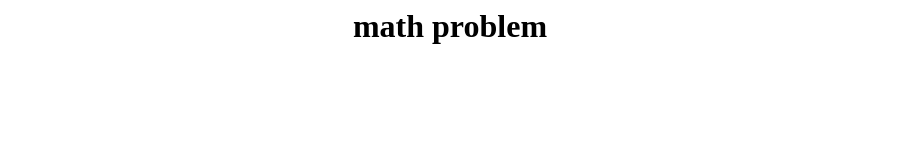
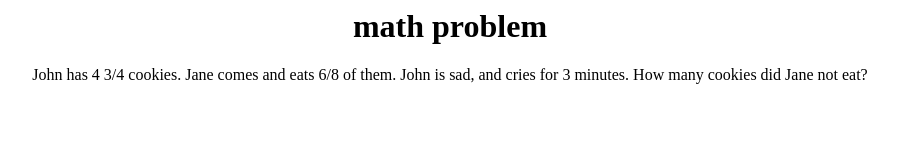
Before and after one commit to YOYITsM3M8/math-problem, a plain HTML site: page index.html in a window 1280 px wide. Shown: the whole page, without its empty margins (190-1088 px from the left). Drawn offline with Linux system fonts and the light colour scheme.

Commit message:
Update index.html

```diff
--- a/index.html
+++ b/index.html
@@ -1,2 +1,3 @@
 <title>MATH PROBLEM</title>
 <h1><center>math problem</center></h1>
+<p><center>John has 4 3/4 cookies. Jane comes and eats 6/8 of them. John is sad, and cries for 3 minutes. How many cookies did Jane not eat?</center></h1>
```
